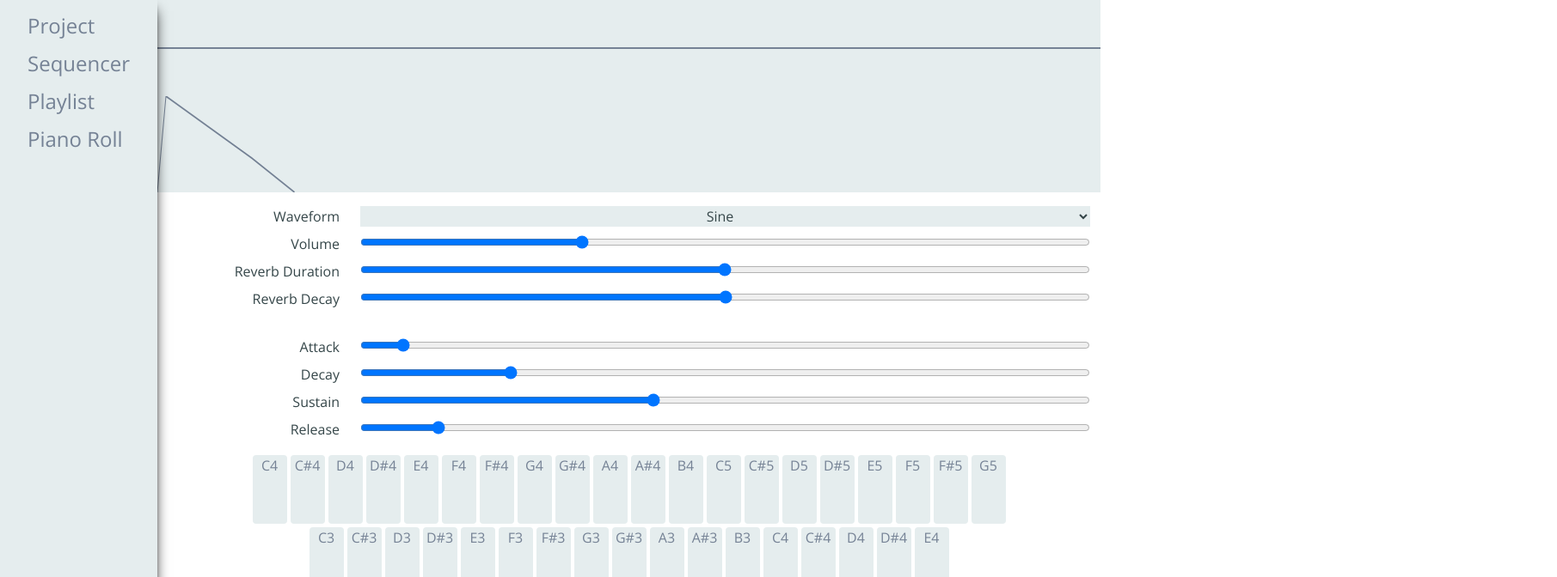
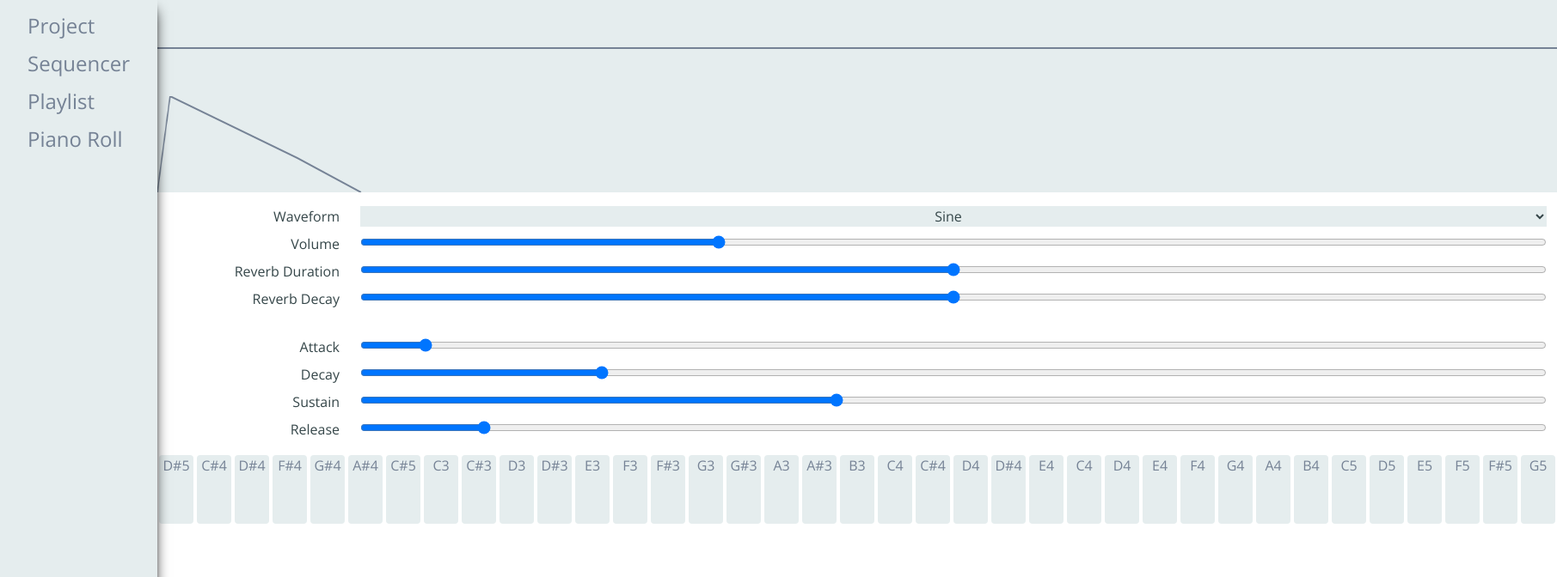
Before and after one commit to TeraByte1024/vsti, a Vue app: page / in a window 1280 px wide. Shown: the top 672 px of the page at 86% size, 1811 px wide, since content can reach past the window. Built offline with nearby package versions, Linux system fonts and the light colour scheme.

Commit message:
fix: Move methods consists Modules to vsti.ts

```diff
--- a/src/components/base/Analyser.vue
+++ b/src/components/base/Analyser.vue
@@ -8,7 +8,8 @@ const props = defineProps<{
 }>();
 
 const synth = useSynthStore();
-const analyser = synth.analyser;
+const vsti = synth.vsti;
+const analyser = synth.analyserModule;
 const canvasElement = ref<HTMLCanvasElement>();
 let canvasContext: CanvasRenderingContext2D;
 
--- a/src/components/synth/KeyBoard.vue
+++ b/src/components/synth/KeyBoard.vue
@@ -1,87 +1,35 @@
 <script setup lang="ts">
 import { onMounted, watch, reactive } from "vue";
 import { useSynthStore } from "@store/synth";
-import { frequencyMap, keyBindMap } from "@model/vsti";
+import { OscillatorModule, Vsti, frequencyMap, keyBinds } from "@model/vsti";
 import KeyNote from "@components/synth/KeyNote.vue";
 
 const synth = useSynthStore();
 const vsti = synth.vsti;
 
-const isPlaying: { [index: string]: boolean } = reactive({});
-
-function bindkeyBoardEventListener() {
+function bindKeyPressedEvent() {
   const keyBoardListener = document.body;
   keyBoardListener.onkeydown = (event) => {
     if (event.repeat) return;
-    pressedKey(event.key);
+    vsti.play(keyBinds[event.key]);
   };
   keyBoardListener.onkeyup = (event) => {
-    releasedKey(event.key);
+    vsti.stop(keyBinds[event.key]);
   };
 }
 
-function pressedKey(key: string) {
-  isPlaying[key] = true;
-}
-
-function releasedKey(key: string) {
-  isPlaying[key] = false;
-}
-
-const lowerKeyBinds = keyBindMap[0];
-const upperKeyBinds = keyBindMap[1];
-
-function connectGain(audioNode: AudioNode) {
-  audioNode.connect(vsti.masterVolume.input);
-}
-
 onMounted(() => {
-  synth.start();
-  bindkeyBoardEventListener();
-  vsti.output.connect(synth.analyser);
-  const keyBinds = [...lowerKeyBinds, ...upperKeyBinds];
-  keyBinds.forEach((keyBind) => {
-    releasedKey(keyBind.key);
-  });
+  bindKeyPressedEvent();
 });
-
-//watch(
-// refreshImpulseResponse(newReverb);
-// );
 </script>
 
 <template>
   <div class="flex flex-col w-full">
     <div class="flex justify-center">
       <KeyNote
-        v-for="keyBind in upperKeyBinds"
-        :keyBind="keyBind.key"
-        :pitch="keyBind.pitch"
-        :waveform="vsti.waveform"
-        :frequency="frequencyMap[keyBind.pitch]"
-        :envelope="vsti.envelope"
-        :isPlaying="isPlaying[keyBind.key]"
-        @mousedown="pressedKey(keyBind.key)"
-        @mouseup="releasedKey(keyBind.key)"
-        @touchstart="pressedKey(keyBind.key)"
-        @touchend="releasedKey(keyBind.key)"
-        @update-node="connectGain"
-      />
-    </div>
-    <div class="flex justify-center">
-      <KeyNote
-        v-for="keyBind in lowerKeyBinds"
-        :keyBind="keyBind.key"
-        :pitch="keyBind.pitch"
-        :waveform="vsti.waveform"
-        :frequency="frequencyMap[keyBind.pitch]"
-        :envelope="vsti.envelope"
-        :isPlaying="isPlaying[keyBind.key]"
-        @mousedown="pressedKey(keyBind.key)"
-        @mouseup="releasedKey(keyBind.key)"
-        @touchstart="pressedKey(keyBind.key)"
-        @touchend="releasedKey(keyBind.key)"
-        @update-node="connectGain"
+        v-for="key in Object.keys(keyBinds)"
+        :keyBind="key"
+        :pitch="keyBinds[key]"
       />
     </div>
   </div>
--- a/src/components/synth/KeyNote.vue
+++ b/src/components/synth/KeyNote.vue
@@ -1,102 +1,27 @@
 <script setup lang="ts">
-import { onMounted, watch } from "vue";
+import { computed } from "vue";
 import { useSynthStore } from "@store/synth";
 import { EnvelopeProps } from "@model/vsti";
 
-const props = withDefaults(
-  defineProps<{
-    keyBind: string;
-    pitch: string;
-    frequency: number;
-    waveform?: OscillatorType;
-    isPlaying: boolean;
-    readonly envelope: EnvelopeProps;
-  }>(),
-  {
-    waveform: "sine",
-    isPlaying: false,
-  }
-);
-
-const emit = defineEmits<{
-  (event: "updateNode", tail: AudioNode): void;
+const props = defineProps<{
+  keyBind: string;
+  pitch: string;
 }>();
 
-const store = useSynthStore();
-const audioContext: AudioContext = store.audioContext;
-let oscNode: OscillatorNode;
-let envelopeGainNode: GainNode;
+const synth = useSynthStore();
+const vsti = synth.vsti;
+const isPlaying = computed(() => vsti.isPlaying[props.pitch]);
 
-onMounted(() => {
-  refreshNode();
-});
-
-function refreshNode() {
-  oscNode = getOscNode();
-  envelopeGainNode = getGainNode();
-  oscNode.connect(envelopeGainNode);
-  emit("updateNode", envelopeGainNode);
-}
-
-function getOscNode(): OscillatorNode {
-  const oscNode = audioContext.createOscillator();
-  oscNode.frequency.value = props.frequency;
-  oscNode.type = props.waveform;
-  return oscNode;
-}
-
-function getGainNode(): GainNode {
-  const gainNode = audioContext.createGain();
-  return gainNode;
-}
-
-watch(
-  () => props.waveform,
-  (waveform: OscillatorType) => {
-    oscNode.type = waveform;
-  }
-);
-
-watch(
-  () => props.isPlaying,
-  (isPlaying: boolean) => {
-    if (isPlaying) {
-      startEnvelope();
-    } else {
-      endEnvelope();
-      refreshNode();
-    }
-  }
-);
-
-function startEnvelope() {
-  const { attack, decay, sustain } = props.envelope;
-  const gain = envelopeGainNode.gain;
-  let t = audioContext.currentTime;
-  gain.setValueAtTime(0, t);
-  t += attack.duration;
-  gain.linearRampToValueAtTime(1, t);
-  t += decay.duration;
-  gain.linearRampToValueAtTime(sustain.velocity, t);
-  oscNode.start();
-}
-
-function endEnvelope() {
-  const { sustain, release } = props.envelope;
-  const gain = envelopeGainNode.gain;
-  let t = audioContext.currentTime;
-  gain.cancelScheduledValues(t);
-  gain.setValueAtTime(Math.min(gain.value, sustain.velocity), t);
-  t += release.duration;
-  gain.linearRampToValueAtTime(0, t);
-  oscNode.stop(t);
-}
 </script>
 
 <template>
   <div
     class="h-20 w-10 m-0.5 rounded bg-secondary text-center text-primary"
-    :class="{ playing: props.isPlaying }"
+    :class="{ playing: isPlaying }"
+    @mousedown="vsti.play(pitch)"
+    @mouseup="vsti.stop(pitch)"
+    @touchstart="vsti.play(pitch)"
+    @touchend="vsti.stop(pitch)"
   >
     {{ pitch }}
   </div>
--- a/src/model/vsti.ts
+++ b/src/model/vsti.ts
@@ -35,6 +35,9 @@ export class Vsti {
     release: { duration: 0.5 },
   };
 
+  isPlaying: { [index: string]: boolean } = {};
+  oscModules: { [index: string]: OscillatorModule } = {};
+
   modules: Module[] = [];
 
   masterVolume: GainModule;
@@ -53,6 +56,26 @@ export class Vsti {
 
     this.output = masterVolume;
   }
+
+  play(pitch: string) {
+    console.log(pitch);
+    this.audioContext.resume();
+    const oscModule = new OscillatorModule(
+      this.audioContext,
+      frequencyMap[pitch],
+      this.waveform
+    );
+    oscModule.connect(this.output);
+    this.oscModules[pitch] = oscModule;
+    this.isPlaying[pitch] = true;
+    oscModule.start();
+  }
+
+  stop(pitch: string) {
+    console.log(pitch);
+    this.isPlaying[pitch] = false;
+    this.oscModules[pitch].end();
+  }
 }
 
 abstract class Module {
@@ -66,6 +89,64 @@ abstract class Module {
 
   connect(next: Module) {
     this.output.connect(next.input);
+  }
+}
+
+export class OscillatorModule extends Module {
+  input: OscillatorNode;
+  output: GainNode;
+
+  oscNode: OscillatorNode;
+  envelopeGainNode: GainNode;
+
+  envelope: EnvelopeProps = {
+    attack: { duration: 0.1 },
+    decay: { duration: 1 },
+    sustain: { velocity: 0.4 },
+    release: { duration: 0.5 },
+  };
+
+  constructor(
+    audioContext: AudioContext,
+    frequency?: number,
+    type?: OscillatorType
+  ) {
+    super(audioContext);
+    const oscNode = audioContext.createOscillator();
+    oscNode.frequency.value = frequency ?? 440;
+    oscNode.type = type ?? "sine";
+    this.oscNode = oscNode;
+    const envelopeGainNode = audioContext.createGain();
+    this.envelopeGainNode = envelopeGainNode;
+    this.input = oscNode;
+    this.output = envelopeGainNode;
+  }
+
+  setEnvelope(envelope: EnvelopeProps) {
+    this.envelope = envelope;
+  }
+
+  start() {
+    const { attack, decay, sustain } = this.envelope;
+    const gain = this.envelopeGainNode.gain;
+    let t = this.audioContext.currentTime;
+    gain.setValueAtTime(0, t);
+    t += attack.duration;
+    gain.linearRampToValueAtTime(1, t);
+    t += decay.duration;
+    gain.linearRampToValueAtTime(sustain.velocity, t);
+    this.oscNode.start();
+  }
+
+  end() {
+    const { sustain, release } = this.envelope;
+    const gain = this.envelopeGainNode.gain;
+    let t = this.audioContext.currentTime;
+    gain.cancelScheduledValues(t);
+    gain.setValueAtTime(Math.min(gain.value, sustain.velocity), t);
+    t += release.duration;
+    gain.linearRampToValueAtTime(0, t);
+    this.oscNode.stop(t);
   }
 }
 
@@ -207,46 +288,42 @@ export const frequencyMap: { [index: string]: number } = {
   C6: 1046.5,
 };
 
-export const keyBindMap: KeyBind[][] = [
-  [
-    { key: "z", pitch: "C3" },
-    { key: "s", pitch: "C#3" },
-    { key: "x", pitch: "D3" },
-    { key: "d", pitch: "D#3" },
-    { key: "c", pitch: "E3" },
-    { key: "v", pitch: "F3" },
-    { key: "g", pitch: "F#3" },
-    { key: "b", pitch: "G3" },
-    { key: "h", pitch: "G#3" },
-    { key: "n", pitch: "A3" },
-    { key: "j", pitch: "A#3" },
-    { key: "m", pitch: "B3" },
-    { key: ",", pitch: "C4" },
-    { key: "l", pitch: "C#4" },
-    { key: ".", pitch: "D4" },
-    { key: ";", pitch: "D#4" },
-    { key: "/", pitch: "E4" },
-  ],
-  [
-    { key: "q", pitch: "C4" },
-    { key: "2", pitch: "C#4" },
-    { key: "w", pitch: "D4" },
-    { key: "3", pitch: "D#4" },
-    { key: "e", pitch: "E4" },
-    { key: "r", pitch: "F4" },
-    { key: "5", pitch: "F#4" },
-    { key: "t", pitch: "G4" },
-    { key: "6", pitch: "G#4" },
-    { key: "y", pitch: "A4" },
-    { key: "7", pitch: "A#4" },
-    { key: "u", pitch: "B4" },
-    { key: "i", pitch: "C5" },
-    { key: "9", pitch: "C#5" },
-    { key: "o", pitch: "D5" },
-    { key: "0", pitch: "D#5" },
-    { key: "p", pitch: "E5" },
-    { key: "[", pitch: "F5" },
-    { key: "=", pitch: "F#5" },
-    { key: "]", pitch: "G5" },
-  ],
-];
+export const keyBinds: { [index: string]: string } = {
+  z: "C3",
+  s: "C#3",
+  x: "D3",
+  d: "D#3",
+  c: "E3",
+  v: "F3",
+  g: "F#3",
+  b: "G3",
+  h: "G#3",
+  n: "A3",
+  j: "A#3",
+  m: "B3",
+  ",": "C4",
+  l: "C#4",
+  ".": "D4",
+  ";": "D#4",
+  "/": "E4",
+  q: "C4",
+  "2": "C#4",
+  w: "D4",
+  "3": "D#4",
+  e: "E4",
+  r: "F4",
+  "5": "F#4",
+  t: "G4",
+  "6": "G#4",
+  y: "A4",
+  "7": "A#4",
+  u: "B4",
+  i: "C5",
+  "9": "C#5",
+  o: "D5",
+  "0": "D#5",
+  p: "E5",
+  "[": "F5",
+  "=": "F#5",
+  "]": "G5",
+};
--- a/src/store/synth.ts
+++ b/src/store/synth.ts
@@ -1,22 +1,17 @@
-import { ref } from "vue";
+import { ref, reactive } from "vue";
 import { defineStore } from "pinia";
 
-import { Vsti, EnvelopeProps, ReverbProps, AnalyserModule } from "@model/vsti";
+import { AnalyserModule, EnvelopeProps, Vsti } from "@model/vsti";
 
 export const useSynthStore = defineStore("synth", () => {
-  const audioContext = ref(new AudioContext());
+  const audioContext = new AudioContext();
+  const vsti = new Vsti(audioContext);
+  const analyserModule = new AnalyserModule(audioContext);
 
-  const vsti = new Vsti(audioContext.value);
-  const analyser = new AnalyserModule(audioContext.value);
-
-  function start() {
-    audioContext.value.resume();
-  }
+  vsti.output.connect(analyserModule);
 
   return {
-    audioContext,
     vsti,
-    analyser,
-    start,
+    analyserModule
   };
 });
```
